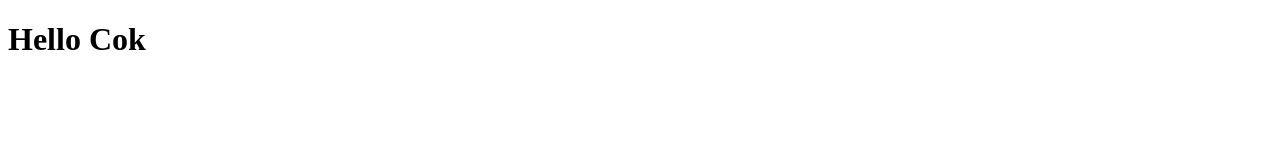
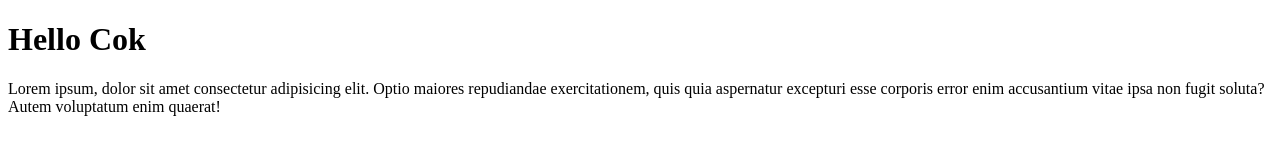
Before and after one commit to Danangdian/wpu-git-test, a plain HTML site: page index.html in a window 1280 px wide. Drawn offline with Linux system fonts and the light colour scheme.

Commit message:
menambahkan paragraf

```diff
--- a/index.html
+++ b/index.html
@@ -8,5 +8,6 @@
   </head>
   <body>
     <h1>Hello Cok</h1>
+    <p>Lorem ipsum, dolor sit amet consectetur adipisicing elit. Optio maiores repudiandae exercitationem, quis quia aspernatur excepturi esse corporis error enim accusantium vitae ipsa non fugit soluta? Autem voluptatum enim quaerat!</p>
   </body>
 </html>
```
